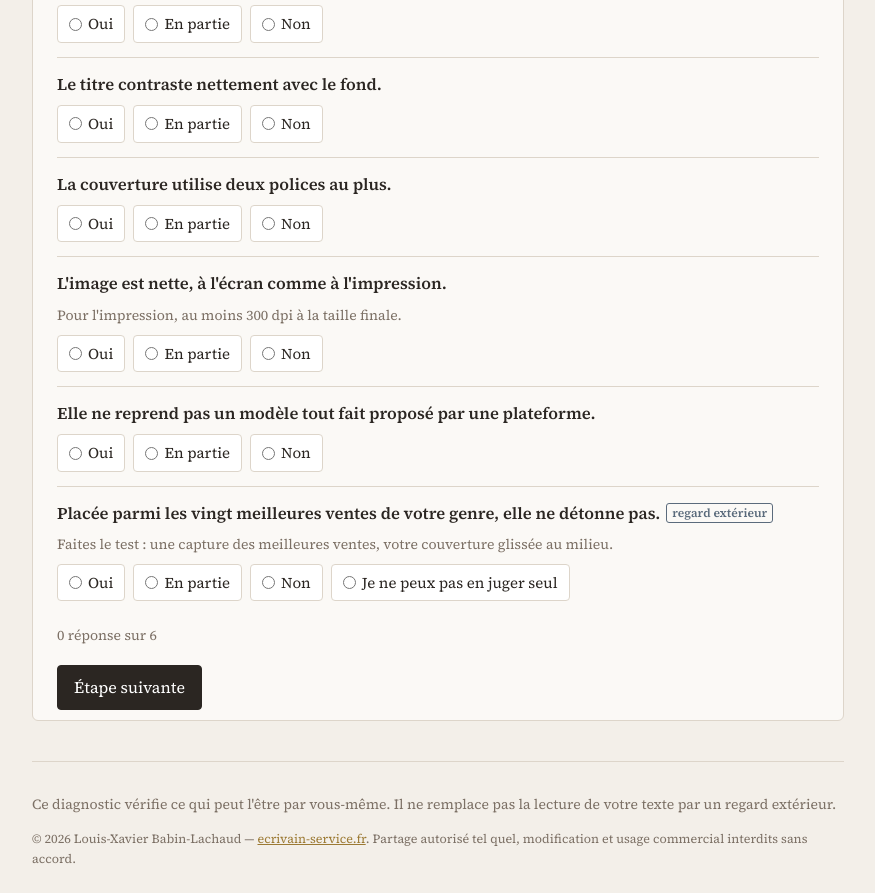
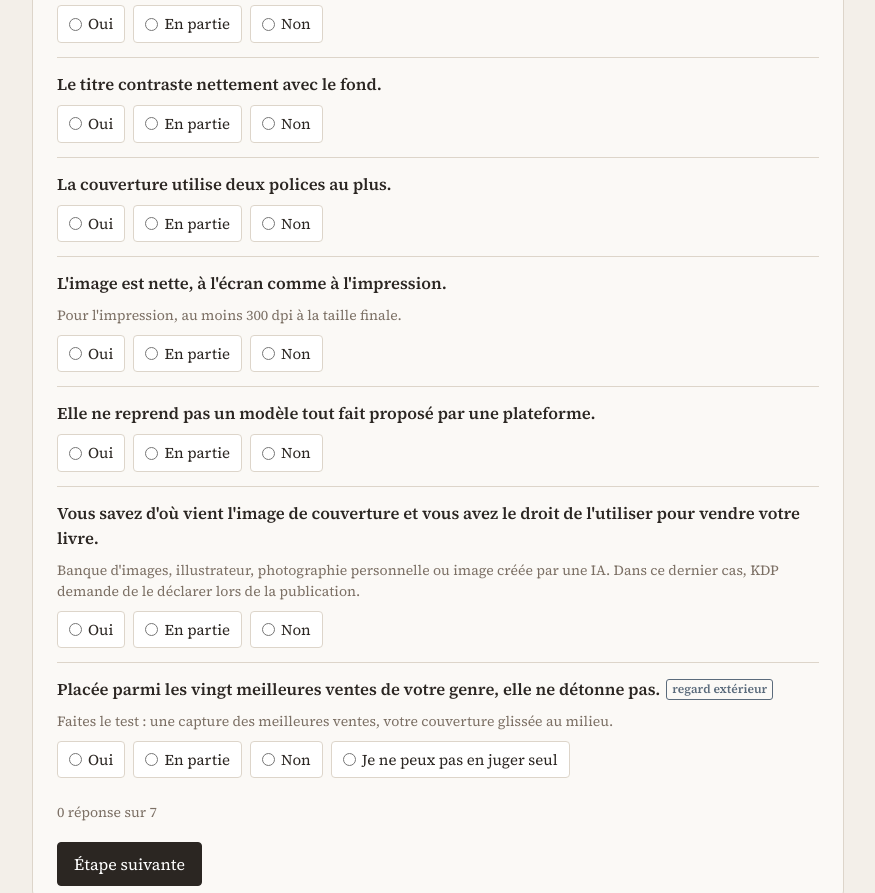
Before and after one commit to LXBL-droid/autodiagnostic-vitrine, a plain HTML site: page index.html in a window 1280 px wide. Shown: the part 591-1484 px from the top of the page, without its empty margins (202-1077 px from the left). Drawn offline with Linux system fonts and the light colour scheme.

Commit message:
Add files via upload

```diff
--- a/index.html
+++ b/index.html
@@ -96,6 +96,7 @@ const PARTIES = [
     {t:"La couverture utilise deux polices au plus.", c:"Au-delà, l'œil ne sait plus où se poser. Gardez une police pour le titre, une autre pour le reste."},
     {t:"L'image est nette, à l'écran comme à l'impression.", h:"Pour l'impression, au moins 300 dpi à la taille finale.", c:"Une image floue ou pixellisée signale un livre peu soigné. Remplacez-la ou faites-la retravailler."},
     {t:"Elle ne reprend pas un modèle tout fait proposé par une plateforme.", c:"Les modèles des plateformes sont reconnaissables et associent votre livre à un travail d'amateur."},
+    {t:"Vous savez d'où vient l'image de couverture et vous avez le droit de l'utiliser pour vendre votre livre.", h:"Banque d'images, illustrateur, photographie personnelle ou image créée par une IA. Dans ce dernier cas, KDP demande de le déclarer lors de la publication.", c:"Une image utilisée sans droit peut faire retirer le livre de la vente. Vérifiez que la licence autorise l'usage commercial, et gardez-en une trace."},
     {t:"Placée parmi les vingt meilleures ventes de votre genre, elle ne détonne pas.", h:"Faites le test : une capture des meilleures ventes, votre couverture glissée au milieu.", type:"eye", c:"Respecter les codes visuels d'un genre sans copier personne demande un regard extérieur."}
    ]},
  { id:"titre", titre:"Le titre", intro:"Le titre travaille avec la couverture : il doit être lu et compris d'un seul regard.",
@@ -124,13 +125,13 @@ const PARTIES = [
  { id:"fiche", titre:"La fiche en ligne", intro:"Ouvrez la page de votre livre sur Amazon, puis sur au moins un autre site de vente.",
    q:[
     {t:"Le livre est classé dans les catégories les plus proches de son genre réel.", c:"Une catégorie trop large noie le livre, une catégorie fausse attire des lecteurs qui seront déçus."},
-    {t:"Vous avez renseigné des mots-clés qui correspondent à ce que tape un lecteur de votre genre.", c:"Pensez aux mots du lecteur, pas aux vôtres : genre, époque, lieu, thème."},
+    {t:"Vous avez renseigné des mots-clés qui correspondent à ce que tape un lecteur de votre genre.", h:"Tapez le genre de votre livre dans la barre de recherche d'Amazon et notez les expressions qu'elle vous propose. Ce sont celles des lecteurs.", c:"Pensez aux mots du lecteur, pas aux vôtres : genre, époque, lieu, thème."},
     {t:"Un extrait est disponible, et il commence vite par le texte.", h:"Remerciements, dédicaces ou pages blanches en tête d'extrait retardent la rencontre avec votre écriture.", c:"Allégez les pages qui précèdent le texte, ou placez-les en fin de livre."},
     {t:"Titre, couverture, description et prix sont les mêmes sur tous les sites.", c:"Des informations différentes d'un site à l'autre sèment le doute. Harmonisez-les."},
     {t:"Votre page auteur est remplie, avec une photo et une présentation.", c:"Sur Amazon, la page auteur se crée gratuitement. Une présentation de quelques lignes suffit."},
     {t:"Votre livre apparaît quand on cherche son titre sur les principaux sites.", c:"S'il n'apparaît pas, vérifiez la diffusion choisie auprès de votre plateforme."}
    ]},
- { id:"site", titre:"Votre site d'auteur", so:true, intro:"Ouvrez votre site comme le ferait un lecteur qui vous découvre. Vous n'en avez pas&nbsp;? Choisissez «&nbsp;Je n'ai pas de site&nbsp;», cette étape ne comptera pas dans vos résultats. Pour écrire ou revoir les textes de votre site, appuyez-vous sur le guide gratuit <a href='https://static1.squarespace.com/static/6aa4f7d268f9ed40041c642b/t/6aea12bd2fc7ae42818fc6c7/1793725117266/site_auteur_textes-novembre2026.pdf' target='_blank' rel='noopener'>«&nbsp;Ce que votre site d’auteur doit dire&nbsp;»</a>.",
+ { id:"site", titre:"Votre site d'auteur", so:true, intro:"Ouvrez votre site comme le ferait un lecteur qui vous découvre. Vous n'en avez pas&nbsp;? Choisissez «&nbsp;Je n'ai pas de site&nbsp;», cette étape ne comptera pas dans vos résultats. Pour écrire ou revoir les textes de votre site, appuyez-vous sur le guide gratuit <a href='https://www.ecrivain-service.fr/s/site_auteur_textes-novembre2026-b5s6.pdf' target='_blank' rel='noopener'>«&nbsp;Ce que votre site d’auteur doit dire&nbsp;»</a>.",
    q:[
     {t:"On trouve votre site en tapant votre nom d'auteur dans un moteur de recherche.", c:"C'est souvent ainsi qu'un lecteur arrive chez vous. Indiquez l'adresse de votre site partout où vous êtes présent, sur votre page auteur, vos réseaux et vos cartes de salon."},
     {t:"Dès la page d'accueil, on comprend qui vous êtes et ce que vous écrivez.", c:"Le visiteur décide en quelques secondes. Votre nom, votre genre et votre dernier livre doivent se voir sans chercher."},
```
